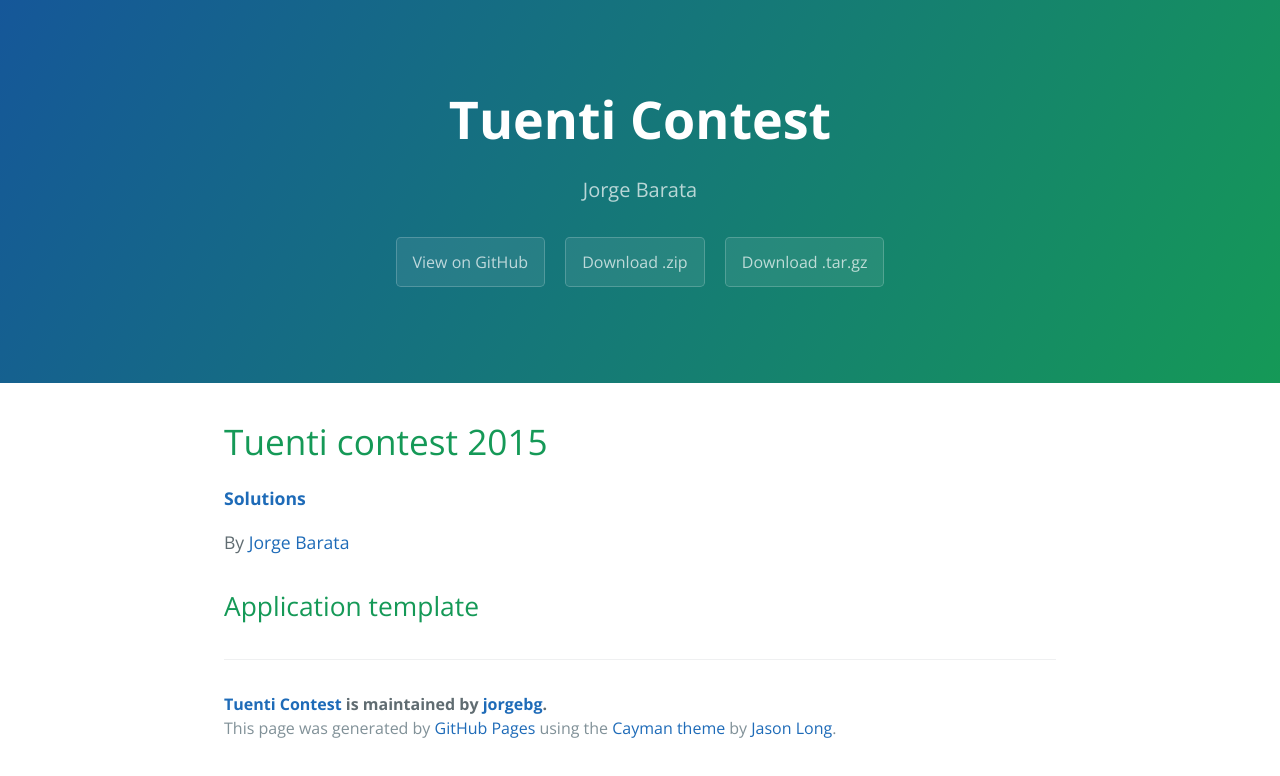
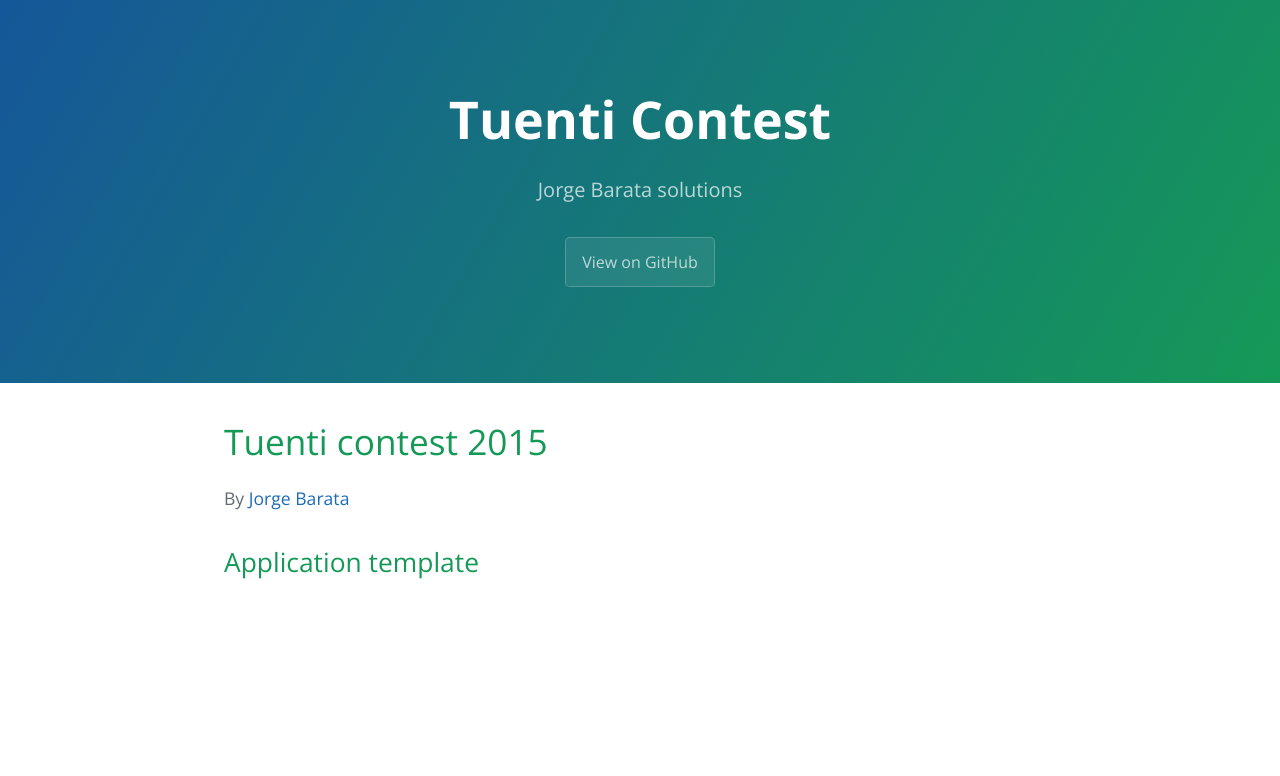
Before and after one commit to jorgebg/tuenti-contest, a plain HTML site: page index.html in a window 1280 px wide. Drawn offline with nearby package versions, Linux system fonts and the light colour scheme.

Commit message:
Update index.html

```diff
--- a/index.html
+++ b/index.html
@@ -12,30 +12,19 @@
   <body>
     <section class="page-header">
       <h1 class="project-name">Tuenti Contest</h1>
-      <h2 class="project-tagline">Jorge Barata</h2>
+      <h2 class="project-tagline">Jorge Barata solutions</h2>
       <a href="https://github.com/jorgebg/tuenti-contest" class="btn">View on GitHub</a>
-      <a href="https://github.com/jorgebg/tuenti-contest/zipball/master" class="btn">Download .zip</a>
-      <a href="https://github.com/jorgebg/tuenti-contest/tarball/master" class="btn">Download .tar.gz</a>
     </section>
 
     <section class="main-content">
       <h1>
 <a id="tuenti-contest-2015" class="anchor" href="#tuenti-contest-2015" aria-hidden="true"><span class="octicon octicon-link"></span></a>Tuenti contest 2015</h1>
 
-<p><strong><a href="https://github.com/jorgebg/tuenti-contest">Solutions</a></strong></p>
-
 <p>By <a href="https://jorgebg.com">Jorge Barata</a></p>
 
 <h2>
 <a id="application-template" class="anchor" href="#application-template" aria-hidden="true"><span class="octicon octicon-link"></span></a>Application template</h2>
-
-
-
-      <footer class="site-footer">
-        <span class="site-footer-owner"><a href="https://github.com/jorgebg/tuenti-contest">Tuenti Contest</a> is maintained by <a href="https://github.com/jorgebg">jorgebg</a>.</span>
-
-        <span class="site-footer-credits">This page was generated by <a href="https://pages.github.com">GitHub Pages</a> using the <a href="https://github.com/jasonlong/cayman-theme">Cayman theme</a> by <a href="https://twitter.com/jasonlong">Jason Long</a>.</span>
-      </footer>
+<script src="https://gist.github.com/jorgebg/11c421414b8843ce2d7a.js"></script>
 
     </section>
 
```
